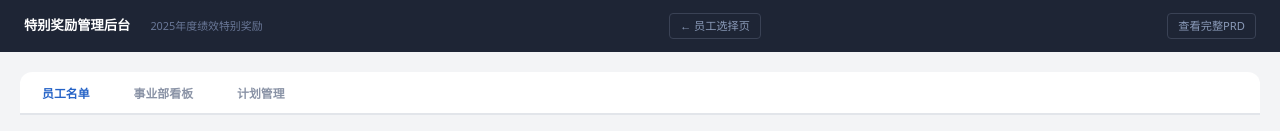
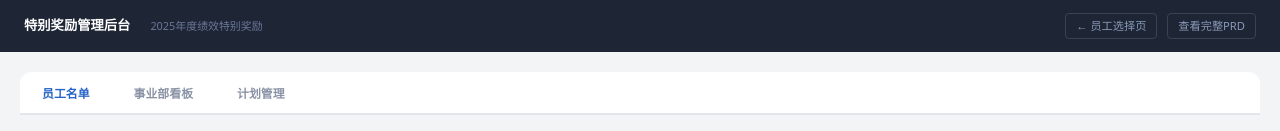
Before and after one commit to msmwjr/bonus-choice-demo, a website: page admin.html in a window 1280 px wide. Shown: the top 131 px of the page. Drawn offline with Linux system fonts and the light colour scheme.

Commit message:
fix: wrap nav right links in flex container to keep them on the right

```diff
--- a/admin.html
+++ b/admin.html
@@ -167,8 +167,10 @@ tbody td.name-cell{font-weight:600;color:var(--text)}
     <span class="nav-title">特别奖励管理后台</span>
     <span class="nav-sub">2025年度绩效特别奖励</span>
   </div>
-  <a href="employee.html" class="nav-link">← 员工选择页</a>
-  <a href="prd.html" class="nav-link" target="_blank">查看完整PRD</a>
+  <div style="display:flex;align-items:center;gap:10px">
+    <a href="employee.html" class="nav-link">← 员工选择页</a>
+    <a href="prd.html" class="nav-link" target="_blank">查看完整PRD</a>
+  </div>
 </div>
 
 <div class="main">
```
